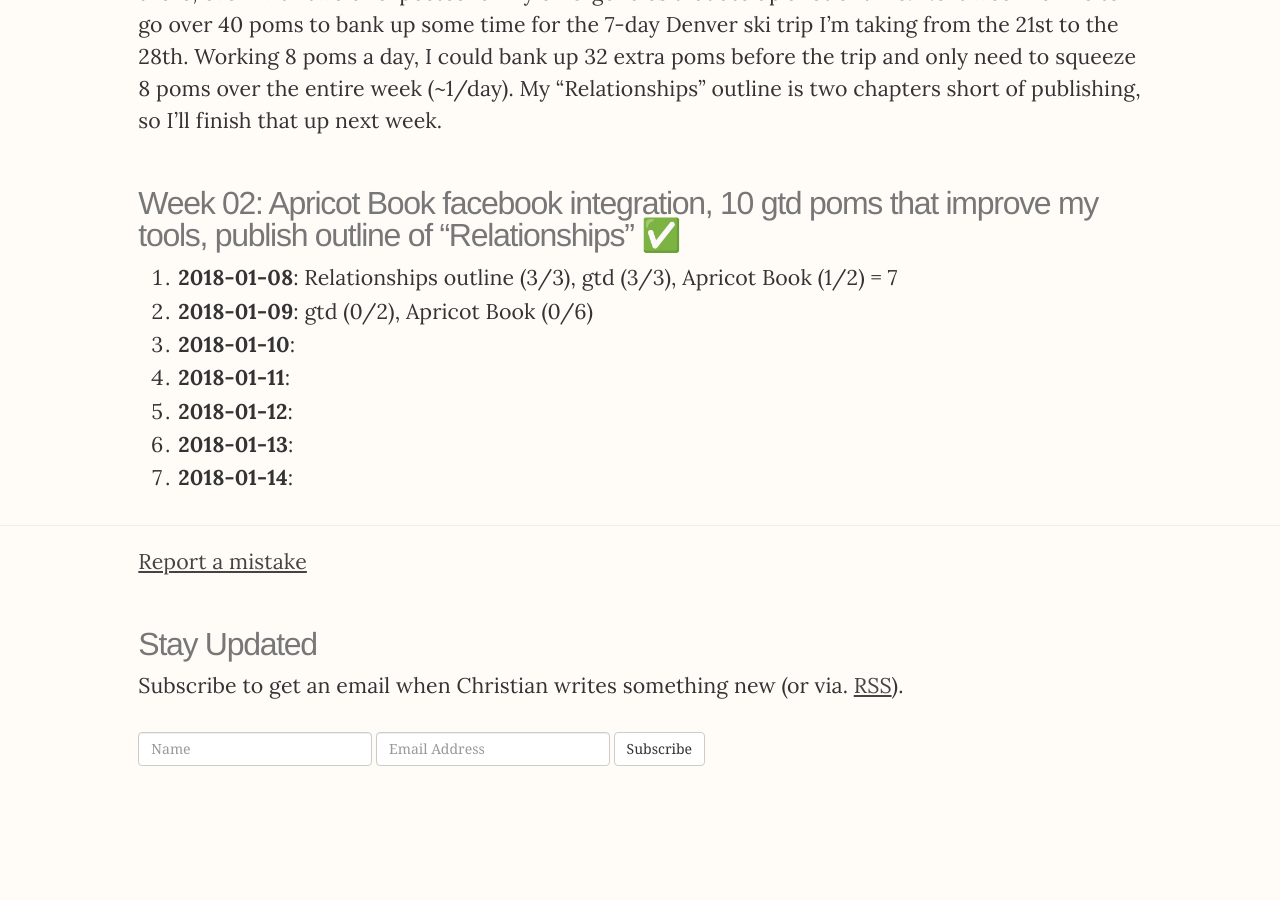
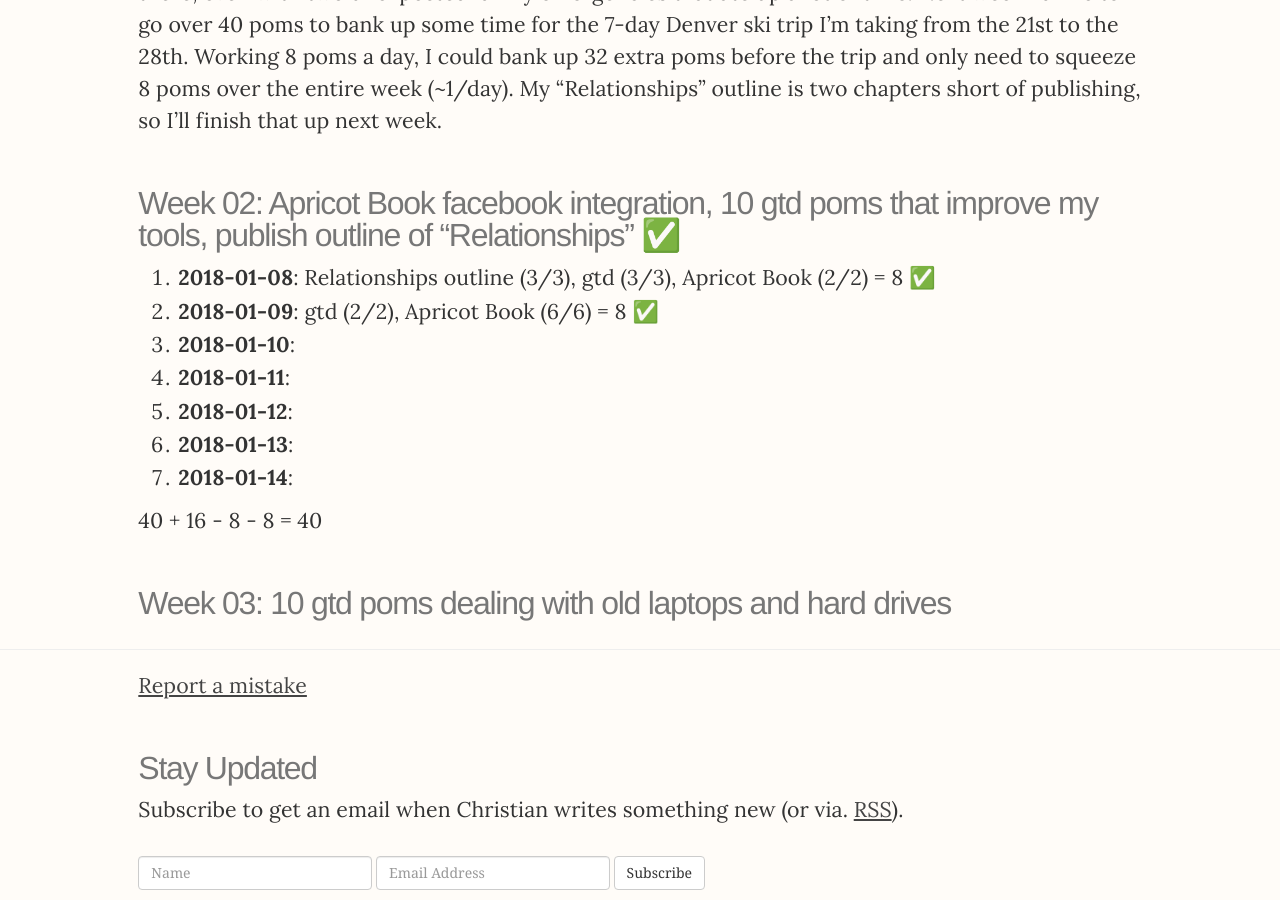
Before and after one commit to christiangenco/christiangenco.github.io, a Jekyll site: the page built from _posts/2018-01-01-2018.md, in a window 1280 px wide and 900 px high, scrolled down 1798 px. Built offline with Jekyll 4.4.1, drawn with Linux system fonts in a browser that asks for light colours; nearby versions of some CDN libraries; before the commit the page ends 2574 px from its top, so only the background shows below that.

Commit message:
2018 updated

```diff
--- a/_posts/2018-01-01-2018.md
+++ b/_posts/2018-01-01-2018.md
@@ -50,10 +50,14 @@ Notes: first week doing my fresh new 2018 productivity system and I did 40 poms!
 
 ### Week 02: Apricot Book facebook integration, 10 gtd poms that improve my tools, publish outline of "Relationships" ✅
 
-1. **2018-01-08**: Relationships outline (3/3), gtd (3/3), Apricot Book (1/2) = 7
-2. **2018-01-09**: gtd (0/2), Apricot Book (0/6)
+1. **2018-01-08**: Relationships outline (3/3), gtd (3/3), Apricot Book (2/2) = 8 ✅
+2. **2018-01-09**: gtd (2/2), Apricot Book (6/6) = 8 ✅
 3. **2018-01-10**:
 4. **2018-01-11**:
 5. **2018-01-12**:
 6. **2018-01-13**:
 7. **2018-01-14**:
+
+40 + 16 - 8 - 8 = 40
+
+### Week 03: 10 gtd poms dealing with old laptops and hard drives
```
